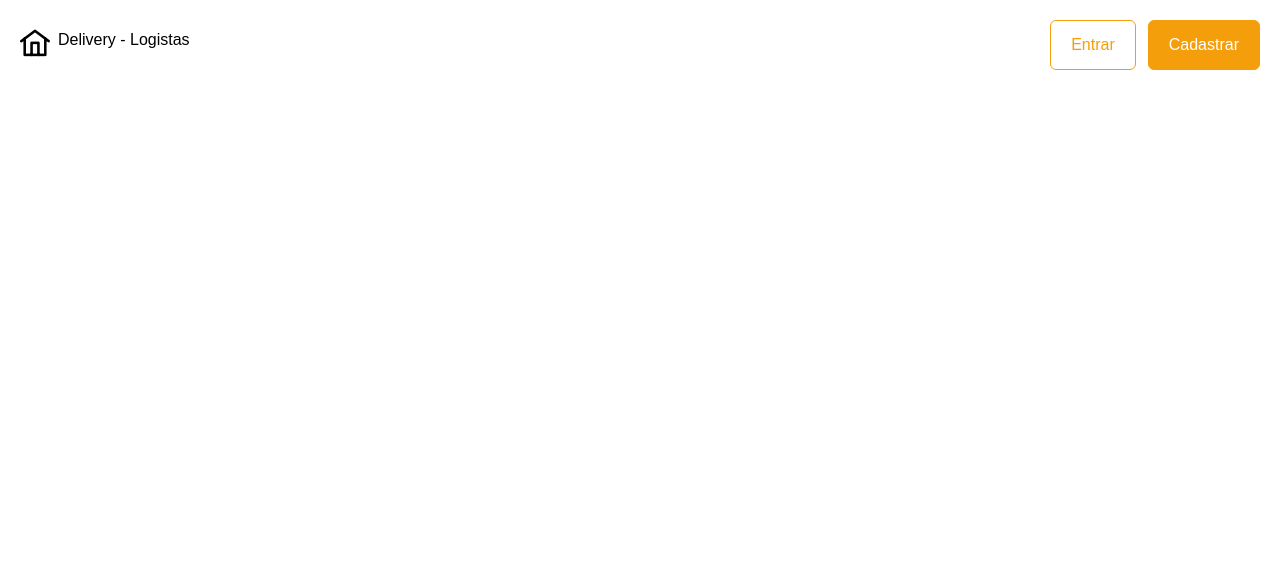
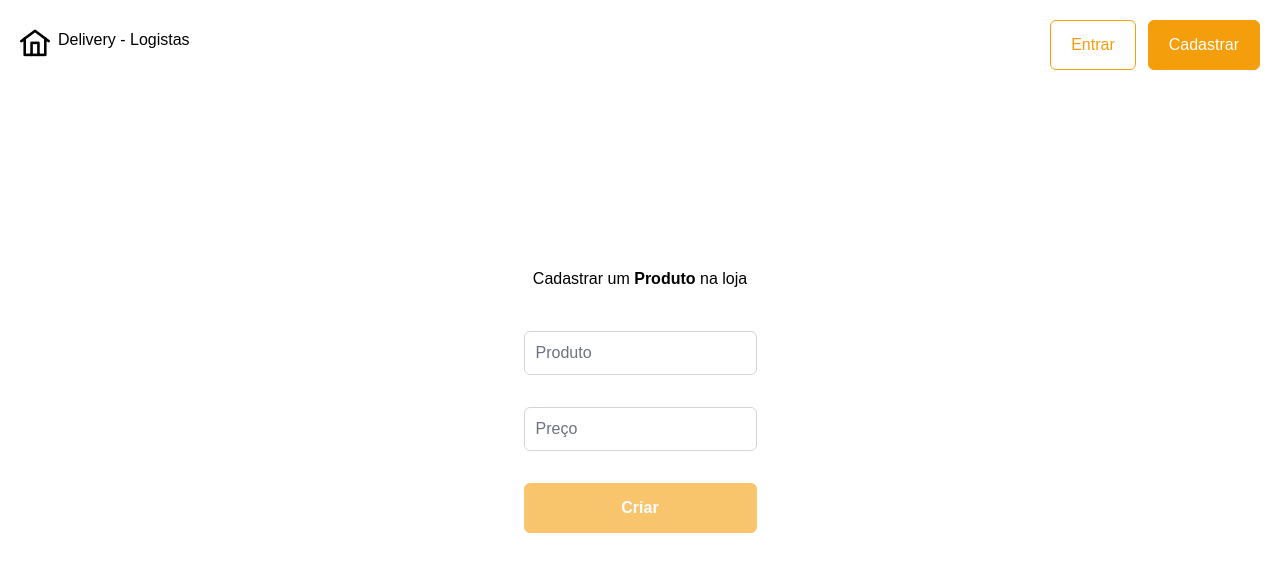
Before and after one commit to ThomBertelli/vendy, a Vue app: page /new-product in a window 1280 px wide. Shown: the top 572 px of the page. Built offline with nearby package versions, Linux system fonts and the light colour scheme; a web font is replaced by a local one.

Commit message:
implements add manage products

```diff
--- /dev/null
+++ b/src/components/NewProduct.vue
@@ -0,0 +1,84 @@
+<script lang="ts" setup>
+import { useToast } from 'primevue/usetoast';
+import {computed} from 'vue'
+import { useStore } from '../stores/useStore';
+
+const toast = useToast();
+const apiUrl = import.meta.env.VITE_API_URL;
+const apiCredential = import.meta.env.VITE_API_CREDENTIAL
+const store = useStore();
+const storeId = computed(() => store.currentStore?.id);
+const storeName = computed(() => store.currentStore.name);
+const productTitle = defineModel<string>('productTitle')
+const productPrice = defineModel<number>('productPrice')
+
+
+const showSuccessToast = () => {
+    toast.add({ severity: 'success', summary: 'Sucesso', detail: 'Cadastro realizado!', life: 3000 });
+}
+
+const showErrorToast = (errorMessage: string) => {
+    toast.add({ severity: 'error', summary: 'Erro', detail: errorMessage, life: 3000 });
+}
+
+const onSubmit = async () => {
+    const title = productTitle.value;
+    const price = productPrice.value;
+    const body = {
+        product: {
+            title: title,
+            price: price,
+            store_id: storeId.value
+        }
+    };
+    try {
+        const response = await fetch(`${apiUrl}/products`, {
+            method: "POST",
+            headers: {
+                "Accept": "application/json",
+                "Content-Type": "application/json",
+                "X-API-KEY": `${apiCredential}`,
+                "Authorization": `Bearer ${localStorage.getItem("token")}`
+            },
+            body: JSON.stringify(body)
+        });
+        if (response.status === 201) {
+            showSuccessToast()
+            productTitle.value = ''
+            productPrice.value = 0
+        } else {
+            const errorData = await response.json();
+            showErrorToast(errorData.message || 'Erro ao cadastrar a produto.');
+
+        }
+    } catch (error: any) {
+        showErrorToast(error.message || 'Erro de rede ou servidor.');
+    }
+}
+
+
+
+
+</script>
+
+<template>
+    <div class="flex flex-col items-center">
+        <h1> Cadastrar um <strong>Produto</strong> na loja <strong>{{ storeName }}</strong></h1>
+        <form class="flex flex-col gap-8 mt-10  " @submit.prevent="onSubmit">
+            <FloatLabel>
+                <InputText class="w-full max-h-11" size="small" v-model="productTitle" type="text" id="productTitle"
+                    required />
+                <label for="productTitle">Produto</label>
+            </FloatLabel>
+            <FloatLabel>
+                <InputNumber class="w-full max-h-11" size="small" v-model="productPrice" inputId="currency-brazil" mode="currency" currency="BRL" locale="pt-BR" id="productPrice"
+                    required />
+                <label for="productPrice">Preço</label>
+            </FloatLabel>
+            <ButtonPrime :disabled="!productTitle || !productPrice" type="submit" label="Criar" />
+        </form>
+        <ToastPrime />
+    </div>
+</template>
+
+<style scoped></style>
--- a/src/components/ProductsManage.vue
+++ b/src/components/ProductsManage.vue
@@ -3,27 +3,22 @@ import { computed,ref,onMounted } from 'vue';
 import { useStore } from '../stores/useStore';
 import { useRouter } from 'vue-router';
 
-interface Product {
-  id: number;
-  name: string;
-  price: number
-}
+
 
 
 const apiUrl = import.meta.env.VITE_API_URL;
 const apiCredential = import.meta.env.VITE_API_CREDENTIAL
-const router = useRouter();
 const store = useStore();
 const storeId = computed(() => store.currentStore?.id);
 const storeName = computed(() => store.currentStore.name);
-const productsList = ref<Product[]>([]);
+const productsList = ref();
 
 const fetchProducts = async () => {
 
 
 
     try {
-        const response = await fetch(`${apiUrl}/stores/${storeId.value}/products`, {
+        const response = await fetch(`${apiUrl}/stores/${storeId.value}/products?locale=pt-BR`, {
             headers: {
                 'Accept': 'application/json',
                 "Authorization": `Bearer ${localStorage.getItem("token")}`,
@@ -37,7 +32,8 @@ const fetchProducts = async () => {
             throw new Error('Erro ao buscar produtos')
         }
         const data = await response.json()
-        productsList.value = data
+
+        productsList.value = data.result.products
 
     } catch (error) {
         console.error('Erro ao buscar produtos:', error)
@@ -56,13 +52,16 @@ onMounted(() => { fetchProducts() })
 
         <div class="mt-20">
             <div class="flex flex-col items-center">
-                <ul v-if="productsList.length" class="flex flex-col gap-4 ">
+                <ul class="flex flex-col gap-4 ">
                     <li v-for="product in productsList"
                         :key="product.id"
 
                         class="items-center pt-2 pb-2 pl-6 pr-6 flex gap-20 rounded-md border border-amber-600 ">
-                            <h3  class="store-name flex-1 text-xl text-amber-600">
-                                {{ product.name }}
+                            <h3  class="flex-1 text-xl text-amber-600">
+                                {{ product.title }}
+                            </h3>
+                            <h3 class="text-xl text-amber-600">
+                                {{ product.price }}
                             </h3>
                             <div class="flex gap-4">
                                 <i class="pi pi-pen-to-square heartbeat cursor-pointer text-blue-500" style="font-size: 1.5rem"></i>
@@ -71,7 +70,7 @@ onMounted(() => { fetchProducts() })
                     </li>
                 </ul>
 
-                <p v-else> Não há produtos nessa loja.</p>
+
 
             </div>
 
--- a/src/main.ts
+++ b/src/main.ts
@@ -14,6 +14,7 @@ import Password from 'primevue/password';
 import InputSwitch from 'primevue/inputswitch';
 import Button from 'primevue/button';
 import Toast from 'primevue/toast';
+import InputNumber from 'primevue/inputnumber';
 import { createPinia } from 'pinia';
 
 const app = createApp(App);
@@ -30,5 +31,6 @@ app.component('PasswordInput', Password);
 app.component('InputSwitch', InputSwitch);
 app.component('ButtonPrime', Button);
 app.component('InputText', InputText);
+app.component('InputNumber',InputNumber)
 
 app.mount('#app');
--- a/src/router/index.ts
+++ b/src/router/index.ts
@@ -41,6 +41,12 @@ const router = createRouter({
       component: () => import('../components/ProductsManage.vue'),
       props:true
     },
+    {
+      path: '/new-product',
+      name: 'new-product',
+      component: () => import('../components/NewProduct.vue'),
+      props:true
+    },
 
   ]
 })
--- a/vite.config.ts
+++ b/vite.config.ts
@@ -22,4 +22,7 @@ export default defineConfig({
     // Expor as variáveis de ambiente para o cliente (navegador)
     'import.meta.env': JSON.stringify(dotenv.config().parsed),
   },
+  build: {
+    sourcemap: true,  // Ensure source maps are enabled
+  }
 })
```
